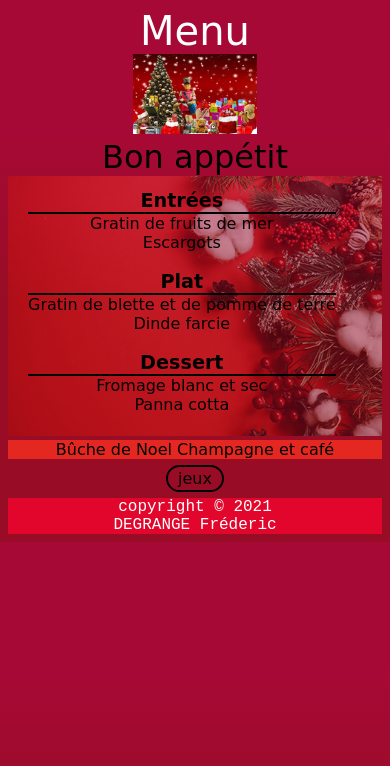
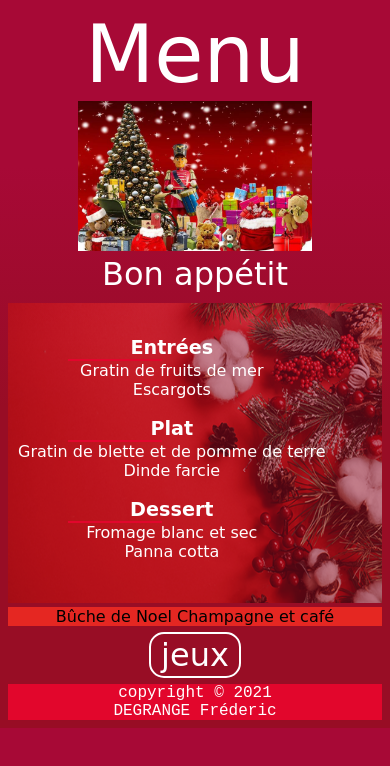
Before and after one commit to devfredgithub/noel2021, a plain HTML site: page index.html in a window 390 px wide. Drawn offline with Linux system fonts and the light colour scheme; a web font is replaced by a local one.

Commit message:
taille phone

```diff
--- a/style.css
+++ b/style.css
@@ -10,19 +10,22 @@ body
 .message
 {
 	font-size: xx-large;
+	color: white;
+	margin-bottom: 10px;
 }
+
 
 /*image*/
 .tailleS
 {
-	height: 80px;
+	height: 150px;
     width: auto;
 	background-size: cover;
 }
 
 .taille
 {
-	height: auto;
+	height: 300px;
     width: 100%;
 	position: relative;
 	z-index: -10;
@@ -34,29 +37,34 @@ h1
 {
 	font-size: 1.2em;
 	margin-bottom: 0;
+	color: white;
 }
 
 .menuglobal
 {
 	position: absolute;
 	text-align: center;
-	padding-left: 20px;
+	padding: 20px 50px 20px 10px;
+
 }
 
 .menu
 {
 	color: white;
-	font-size: 40px;
+	font-size: 80px;
 	text-align: center;
 }
 
 .ligne
 {
-	border: solid 1px;
+	border: solid 1px #e2062c;
+	width: 30%;
+	margin-left: 50px;
 }
 
 .description
 {
+	color: white;
 	padding-bottom: 5px;
 }
 
@@ -69,16 +77,17 @@ h1
 a
 {
 	text-decoration: none;
-	color: black;
+	color: white;
 }
 
 a.bouton
 {
-	width: 30%; ;
+	font-size: xx-large;
+	width: 40%; ;
 	padding: 2px 10px;
-	height: 30px;
+	height: 300px;
 	margin: 20px auto;
-	border: 2px solid black ;
+	border: 2px solid white ;
 	border-radius: 15px 15px;
 	width: 50%;
 
```
